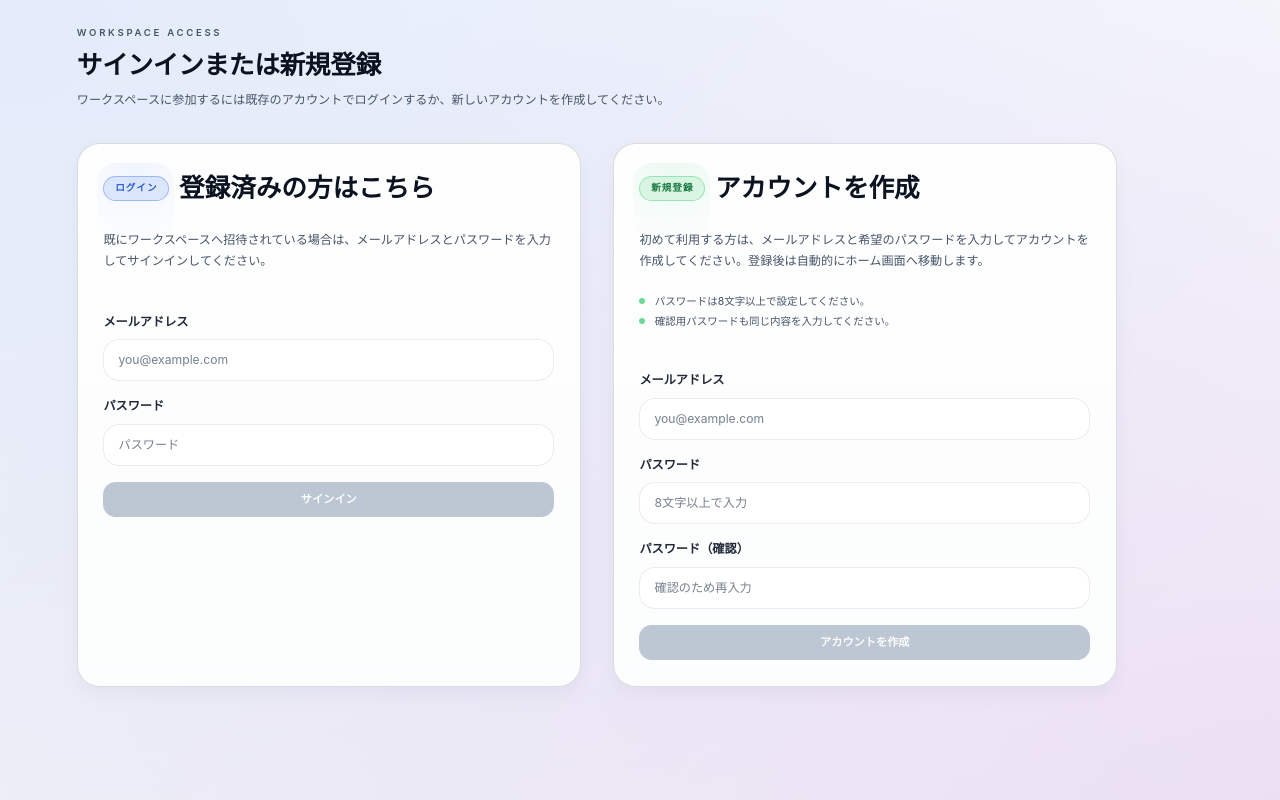
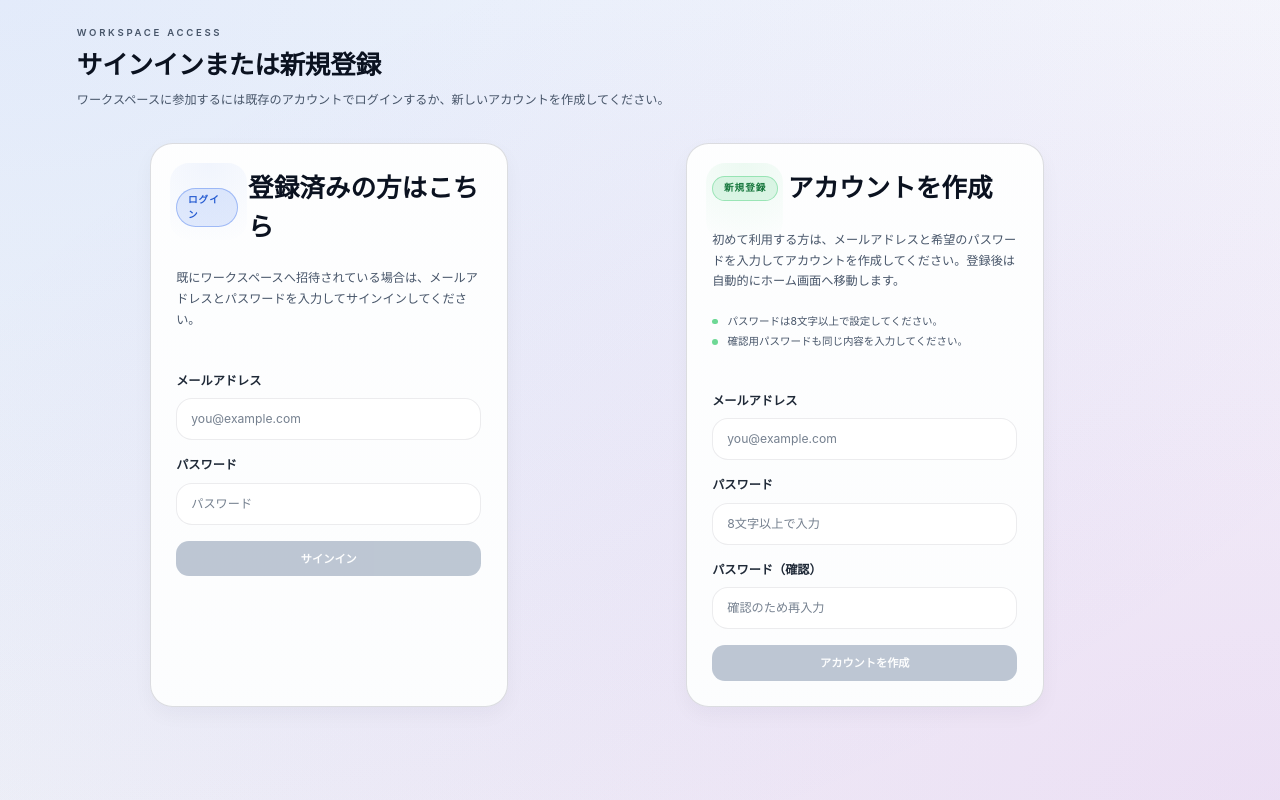
Before and after one commit to ist-h-i/todo-generator, an Angular app in the folder frontend/: page /login in a window 1280 px wide. Built offline with nearby package versions, Linux system fonts and the light colour scheme.

Commit message:
style: center login cards

```diff
--- a/frontend/src/styles/pages/_auth.scss
+++ b/frontend/src/styles/pages/_auth.scss
@@ -49,6 +49,7 @@
   display: grid;
   gap: clamp(2rem, 4vw, 2.5rem);
   align-items: stretch;
+  justify-items: center;
 }
 
 @media (min-width: 64rem) {
@@ -61,6 +62,8 @@
   position: relative;
   overflow: hidden;
   backdrop-filter: blur(10px);
+  width: min(28rem, 100%);
+  margin-inline: auto;
 }
 
 .auth-card::after {
```
